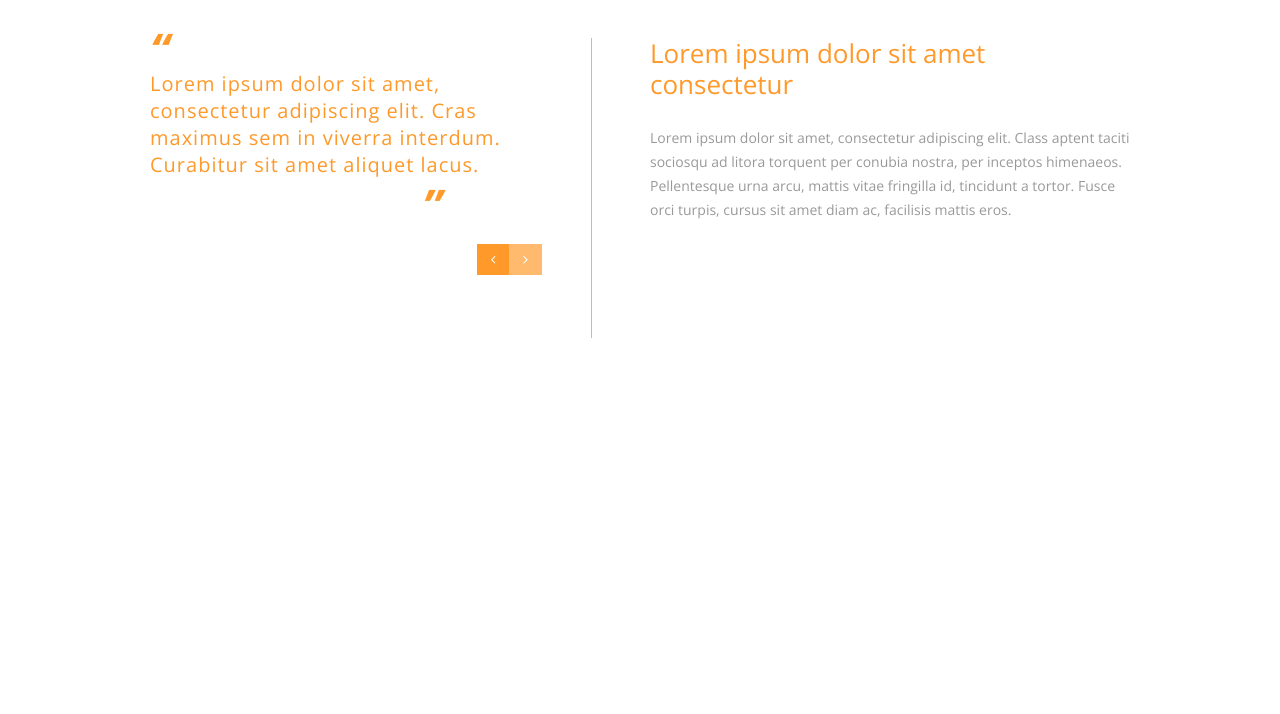
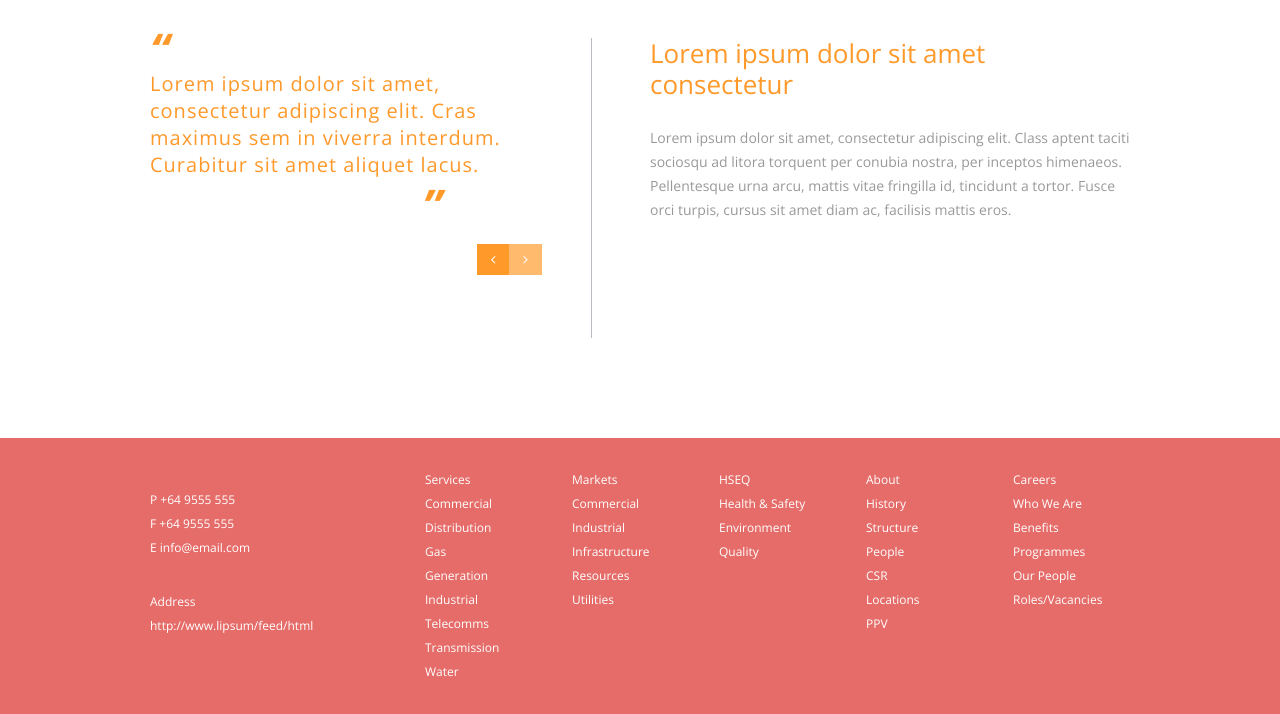
Before and after one commit to jiannejose/organic, a website: page index.html in a window 1280 px wide. Shown: the part 821-1535 px from the top of the page. Before the commit the page ends 1272 px from the top, so only its background shows below. Drawn offline with nearby package versions, Linux system fonts and the light colour scheme.

Commit message:
Footer :  Complete & Index: Complete

```diff
--- a/assets/scss/components/c-footer.scss
+++ b/assets/scss/components/c-footer.scss
@@ -56,3 +56,54 @@ footer {
     color: $white-900;
   }
 }
+
+/* breakpoint */
+@include breakpoint(medium) {
+
+  .c-footer__contacts {
+    padding: 50px 0;
+  }
+
+  .c-footer__sections {
+    width: auto;
+  }
+
+  .c-footer__section {
+    width: 33%;
+  }
+
+  .c-footer__section:nth-child(2n+0) {
+    padding-left: 30px;
+  }
+
+  .c-footer__section:nth-child(n+3) {
+    padding-top: 30px;
+  }
+
+  .c-footer__border {
+    width: 100%;
+  }
+}
+
+@include breakpoint(large) {
+
+  footer {
+    display: flex;
+  }
+
+  .c-footer__border {
+    display: none;
+  }
+
+  .c-footer__contacts {
+    width: 25%;
+  }
+
+  .c-footer__sections {
+    width: 75%;
+  }
+
+  .c-footer__section {
+    width: 20%;
+  }
+}
--- a/assets/scss/objects/o-container.scss
+++ b/assets/scss/objects/o-container.scss
@@ -8,12 +8,20 @@
     margin: 0 100px !important;
   }
 
+  .o-padded_container {
+    padding: 0 100px;
+  }
+
 }
 
 @include breakpoint(large) {
 
   .o-container {
     margin: 0 150px !important;
+  }
+
+  .o-padded_container {
+    padding: 0 150px;
   }
 
 }
@@ -24,4 +32,8 @@
     margin: 0 250px !important;
   }
 
+  .o-padded_container {
+    padding: 0 250px;
+  }
+
 }
--- a/index.html
+++ b/index.html
@@ -184,6 +184,85 @@
             </section>
             <!-- section end -->
 
+            <!-- footer start -->
+            <footer class="o-padded_container">
+                <div class="c-footer__contacts">
+                    <div>
+                        <p>P +64 9555 555</p>
+                        <p>F +64 9555 555</p>
+                        <p>E info@email.com</p>
+                    </div>
+
+                    <div class="[ u-pt-30 ]">
+                        <p>Address</p>
+                        <p>http://www.lipsum/feed/html</p>
+                    </div>
+                </div>
+
+                <div class="c-footer__border"></div>
+
+                <div class="c-footer__sections">
+                    <div class="c-footer__section">
+                        <ul>
+                            <li><a href="#">Services</a></li>
+                            <li><a href="#">Commercial</a></li>
+                            <li><a href="#">Distribution</a></li>
+                            <li><a href="#">Gas</a></li>
+                            <li><a href="#">Generation</a></li>
+                            <li><a href="#">Industrial</a></li>
+                            <li><a href="#">Telecomms</a></li>
+                            <li><a href="#">Transmission</a></li>
+                            <li><a href="#">Water</a></li>
+                        </ul>
+                    </div>
+
+                    <div class="c-footer__section">
+                        <ul>
+                            <li><a href="#">Markets</a></li>
+                            <li><a href="#">Commercial</a></li>
+                            <li><a href="#">Industrial</a></li>
+                            <li><a href="#">Infrastructure</a></li>
+                            <li><a href="#">Resources</a></li>
+                            <li><a href="#">Utilities</a></li>
+                        </ul>
+                    </div>
+
+                    <div class="c-footer__section">
+                        <ul>
+                            <li><a href="#">HSEQ</a></li>
+                            <li><a href="#">Health & Safety</a></li>
+                            <li><a href="#">Environment</a></li>
+                            <li><a href="#">Quality</a></li>
+                        </ul>
+                    </div>
+
+                    <div class="c-footer__section">
+                        <ul>
+                            <li><a href="#">About</a></li>
+                            <li><a href="#">History</a></li>
+                            <li><a href="#">Structure</a></li>
+                            <li><a href="#">People</a></li>
+                            <li><a href="#">CSR</a></li>
+                            <li><a href="#">Locations</a></li>
+                            <li><a href="#">PPV</a></li>
+                        </ul>
+                    </div>
+
+                    <div class="c-footer__section">
+                        <ul>
+                            <li><a href="#">Careers</a></li>
+                            <li><a href="#">Who We Are</a></li>
+                            <li><a href="#">Benefits</a></li>
+                            <li><a href="#">Programmes</a></li>
+                            <li><a href="#">Our People</a></li>
+                            <li><a href="#">Roles/Vacancies</a></li>
+                        </ul>
+                    </div>
+                </div>
+
+            </footer>
+            <!-- footer end -->
+
         </main>
     </body>
 </html>
```
Also changed, not shown: guidelines/footer.html (+6 -7 lines), dist/styles.css, 1 other file.
